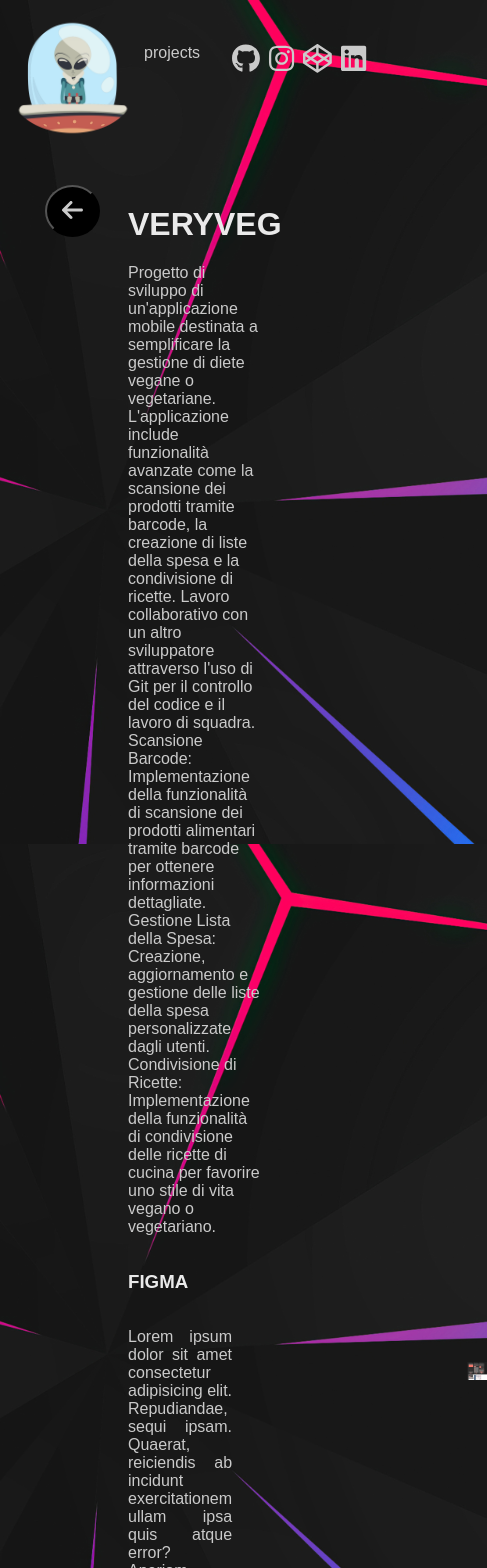
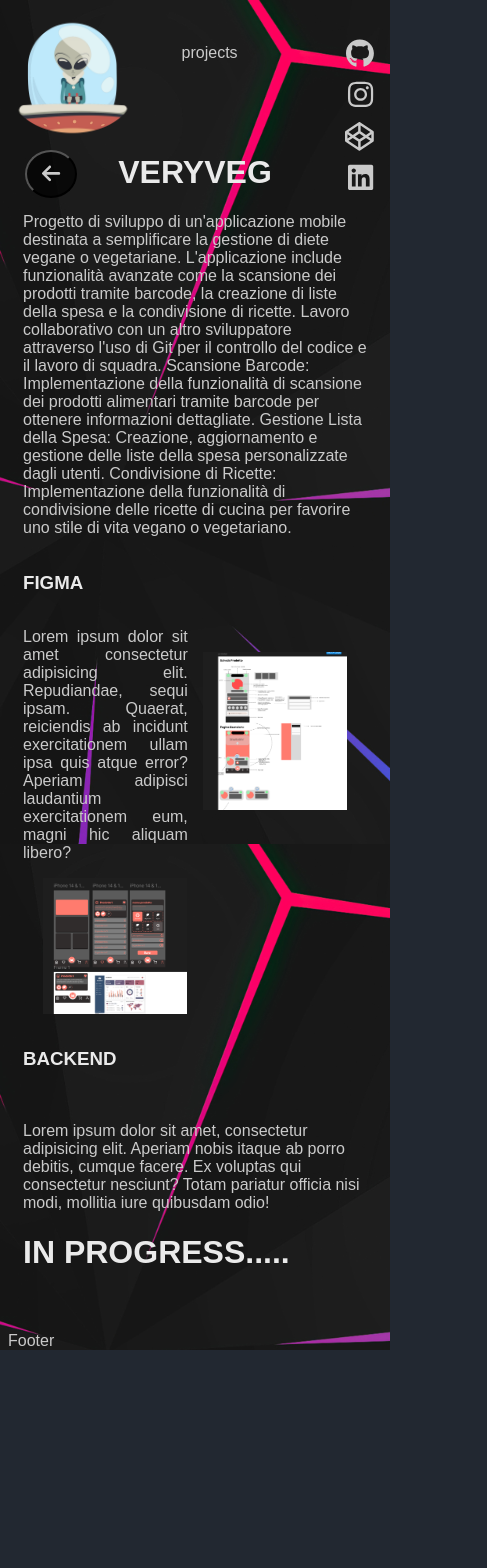
Before and after one commit to gianlucaKun/portfolio, a React (Vite) app: page /portfolio/veryveg in a window 390 px wide. Shown: the top 1568 px of the page, 487 px wide, since content can reach past the window. After the commit the page ends 1350 px from the top, so only its background shows below. Built offline with nearby package versions, Linux system fonts and the light colour scheme.

Commit message:
update mobile scss

```diff
--- a/src/components/navbar/Navbar.scss
+++ b/src/components/navbar/Navbar.scss
@@ -50,3 +50,29 @@
     justify-content: space-between;
   }
 }
+@media (width < 450px) {
+    nav {
+        position: relative;
+        top: 20px;
+        width: 100%;
+        ul {
+          display: flex;
+          li {
+            list-style: none;
+            margin-left:130px;
+          }
+        }
+      }
+
+      .containerIconSocial {
+        display: flex;
+        flex-direction: column;
+        gap: 15px;
+        margin-bottom: -130px;
+         a {
+            text-align: right;
+            margin-top: -5px;
+            padding-right: 5px;
+         }
+      }
+}
--- a/src/components/projects/Projects.scss
+++ b/src/components/projects/Projects.scss
@@ -9,9 +9,16 @@
 }
 
 .containerPreviewProjects {
-    margin-top: 55px;
+    margin-top: 45px;
     justify-content: space-around;
     display: flex;
     gap: 50px 0;
     flex-wrap: wrap;
 }
+
+@media (width < 1250px) {
+    .containerPreviewProjects {
+        margin-top: 75px;
+
+    }
+}
--- a/src/pages/Home.scss
+++ b/src/pages/Home.scss
@@ -106,15 +106,20 @@
     padding: 25px 5px;
   }
   .containerBio {
-    width: 350px;
+    width: 300px;
     margin-top: 25px;
 
     h2 {
       text-align: left;
-      font-size: 1.8rem;
+      font-size: 1.5rem;
       width: max-content;
       height: 4rem;
     }
+  }
+
+  .containerSkills {
+    margin: 30px auto 5px;
+    padding: 3px 35px;
   }
   }
 
--- a/src/pages/veryveg/Veryveg.scss
+++ b/src/pages/veryveg/Veryveg.scss
@@ -10,7 +10,7 @@
 
 }
 .btnleftArrow {
-  background-color: #000;
+  background-color: #000000a9;
   border-radius: 50%;
   padding: 10px 15px;
   font-size: 1.5rem;
@@ -52,3 +52,51 @@
     padding: 0 15px 0 0;
 }
 }
+
+@media (width < 1250px) {
+    main.containerVeryveg {
+        margin: 45px 5px 25px;
+        padding: 30px 10px 15px;
+        .btnleftArrow {
+            border-radius: 50%;
+            font-size: 1.3rem;
+            position: absolute;
+            left: 25px;
+            top: 150px;
+          }
+
+    .containerFigma {
+        width: 90%;
+        display: grid;
+        grid: auto / 50% 30% 20%;
+        grid-template-areas:
+        "title title title"
+        "description img1 img1"
+        "img2 img2 img2";
+        column-gap: 25px;
+    }
+    .titleFigma  {
+        grid-area: title;
+
+    }
+    .figma1 {
+        margin-top: 40px;
+        grid-area: img1;
+        width: 80%;
+        z-index: 100;
+    }
+    .figma2 {
+        grid-area: img2;
+        width: 40%;
+        margin-top: -50px;
+        margin-bottom: 15px;
+        margin-left: 20px;
+    }
+    .descriptionFigma {
+        grid-area: description;
+        text-align: justify;
+        padding: 0 10px 0 0;
+        margin-right: -20px;
+    }
+}
+}
```
